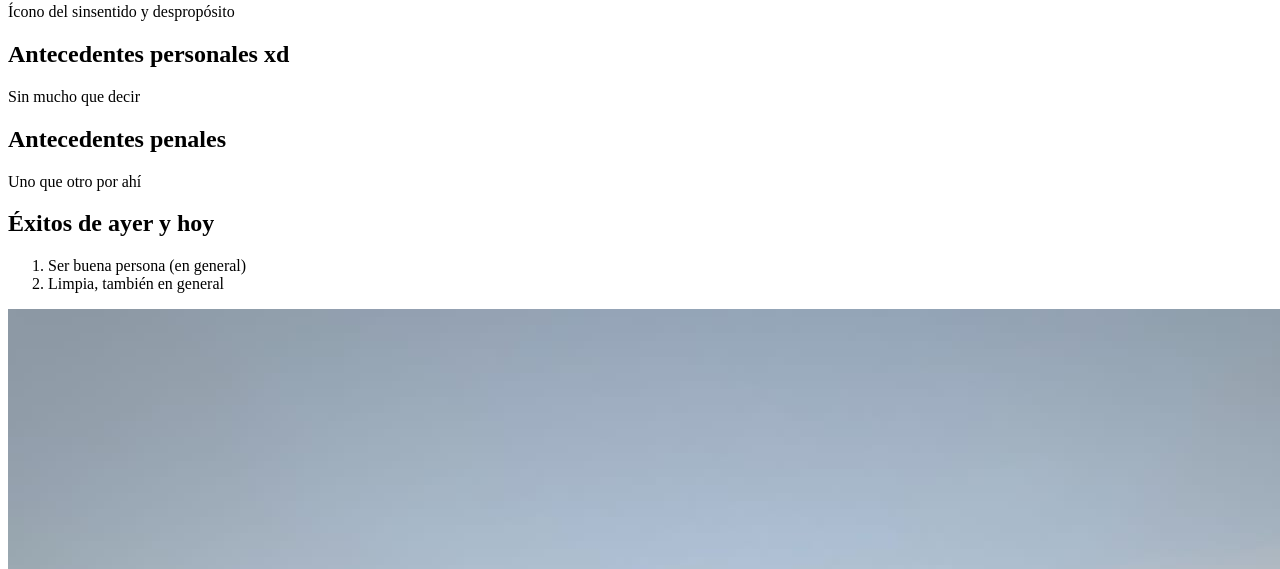
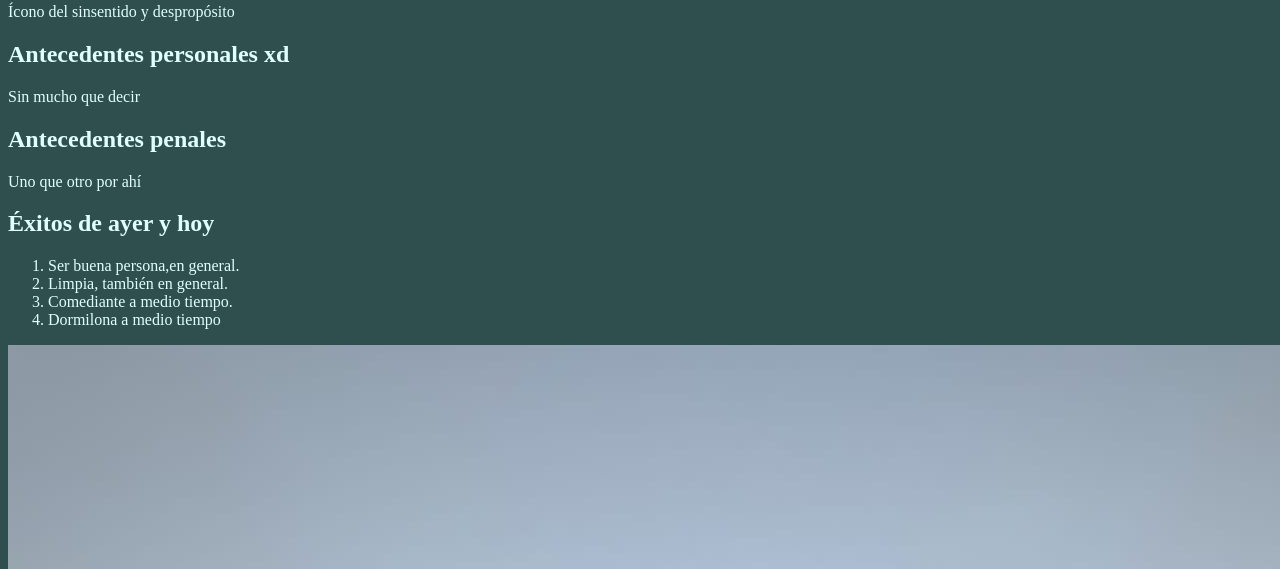
Before and after one commit to cotiastronauta/prueba, a plain HTML site: page index.html in a window 1280 px wide. Shown: the part 231-800 px from the top of the page. Drawn offline with Linux system fonts and the light colour scheme.

Commit message:
crea el css

```diff
--- a/index.html
+++ b/index.html
@@ -1,8 +1,11 @@
 <!DOCTYPE html>
-<html>
+<html lang="es">
     <head>
         <meta charset="UTF-8">
-       <title>Página Personal</title>
+        <meta http-equiv="X-UA-Compatible" content="IE=edge">
+        <meta name="viewport" content="width=device-width, initial-scale=1.0">
+        <title>Página Personal de Constanza Figueroa</title>
+        <link rel="stylesheet" href="style.css">
     </head>
     <body>
         <header>
@@ -17,8 +20,10 @@
                     <p>Uno que otro por ahí</p>
                     <h2>Éxitos de ayer y hoy</h2>
                     <ol>
-                        <li>Ser buena persona (en general)</li>
-                        <li>Limpia, también en general</li>
+                        <li>Ser buena persona,en general.</li>
+                        <li>Limpia, también en general.</li>
+                        <li>Comediante a medio tiempo.</li>
+                        <li>Dormilona a medio tiempo</li>
                     </ol>
         <img src="coti.jpeg" alt="Imagen mía siendo sexy">
         </main>
@@ -27,6 +32,7 @@
             <p>Todos los derechos reservados</p>
             <h3>Contacto</h3>
             <p>Puedes escribirme por instagram <a href="https://www.instagram.com/lachusa.2/?next=%2F">dando click aquí</a></p>
+            <p>O puedes ver mis proyectos en <a href="https://github.com/cotiastronauta">este enlace</a></p>
         </footer>
     </body>
 </html>
--- /dev/null
+++ b/style.css
@@ -0,0 +1,5 @@
+
+body {
+    background-color: darkslategray;
+    color:lightcyan;
+}
```
